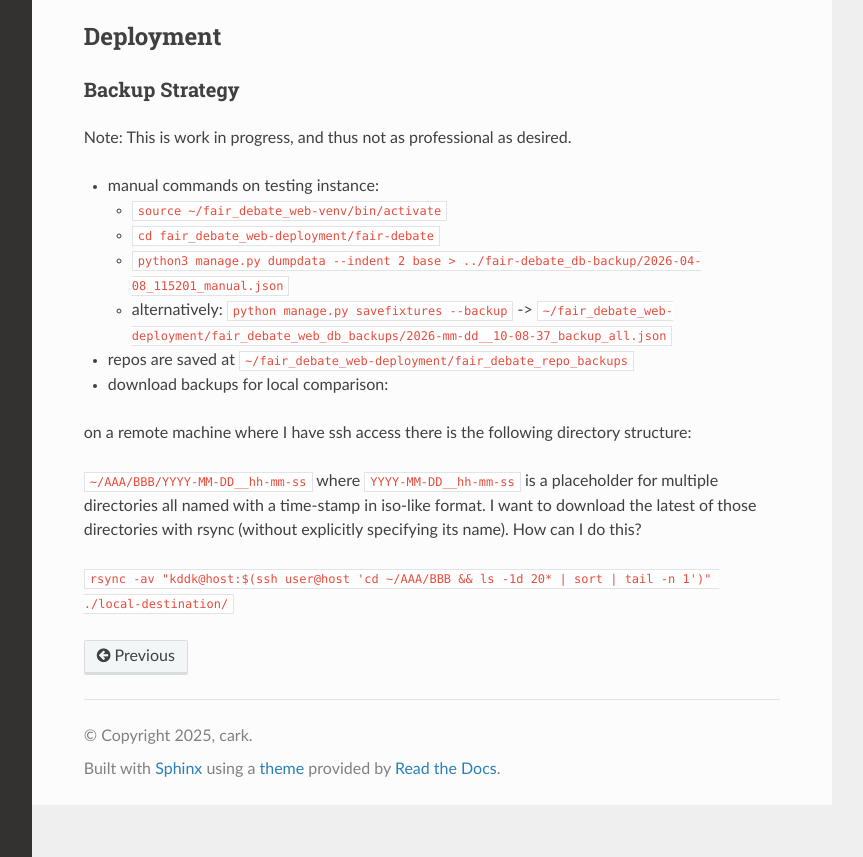
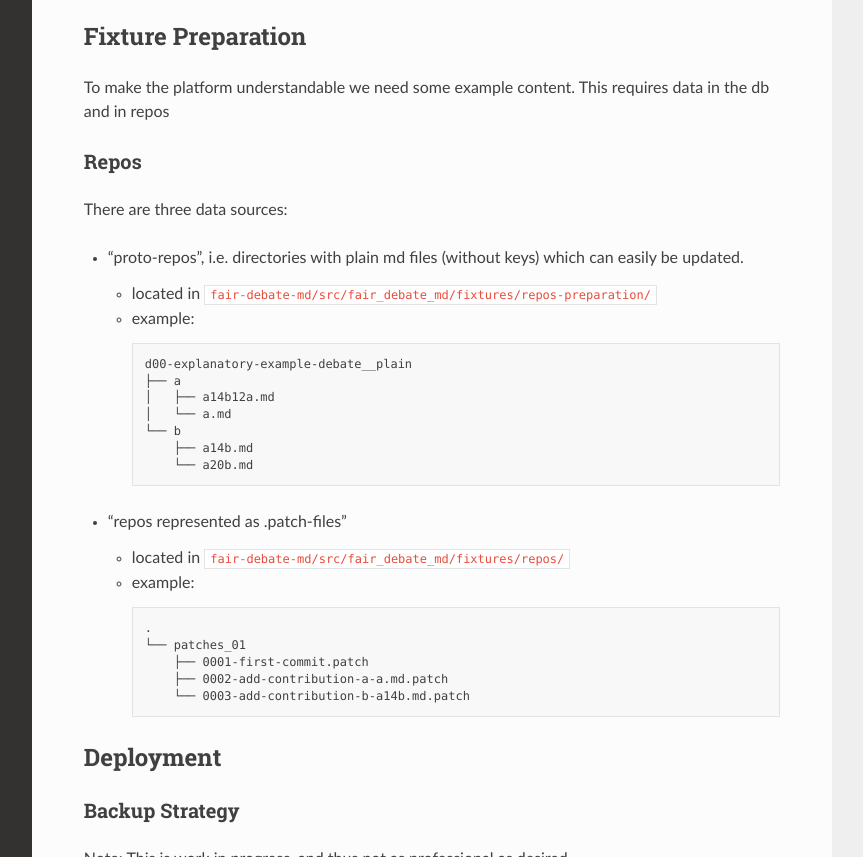
Before and after one commit to cknoll/fair-debate-web, a Sphinx documentation site: the page built from docs/source/devdocs.md, in a window 1280 px wide and 1400 px high, cut to the strip 543-1400 px from the top of the window. Shown: the whole strip, without its empty margins (268-1131 px from the left). Built offline with Sphinx 7.4.7 and the Read the Docs theme 3.1.0, drawn with Linux system fonts in a browser that asks for light colours.

Commit message:
docs (devdocs.md): add section Fixture Preparation
# Last 3 commits:

# 4e44e72 feat: set passwords from credentials and improve setpassword command
# f49efe3 feat (management/commands/setpassword.py): add command to change password
# db509ef feat (deploy.py): allow to read user passwords from config.toml during deployment (wip)

# Last 3 commits:

# b2324d9 docs (devdocs.md): add section Fixture Preparation
# 4e44e72 feat: set passwords from credentials and improve setpassword command
# f49efe3 feat (management/commands/setpassword.py): add command to change password

````diff
--- a/docs/source/devdocs.md
+++ b/docs/source/devdocs.md
@@ -39,6 +39,38 @@ UserB --> Approve: "Can approve\nthird party answers"
 
 
 
+## Fixture Preparation
+
+To make the platform understandable we need some example content. This requires data in the db and in repos
+
+### Repos
+
+There are three data sources:
+
+- "proto-repos", i.e. directories with plain md files (without keys) which can easily be updated.
+  - located in `fair-debate-md/src/fair_debate_md/fixtures/repos-preparation/`
+  - example:
+    ```
+    d00-explanatory-example-debate__plain
+    ├── a
+    │   ├── a14b12a.md
+    │   └── a.md
+    └── b
+        ├── a14b.md
+        └── a20b.md
+    ```
+- "repos represented as .patch-files"
+  - located in `fair-debate-md/src/fair_debate_md/fixtures/repos/`
+  - example:
+    ```
+    .
+    └── patches_01
+        ├── 0001-first-commit.patch
+        ├── 0002-add-contribution-a-a.md.patch
+        └── 0003-add-contribution-b-a14b.md.patch
+    ```
+
+
 ## Deployment
 
 
````
